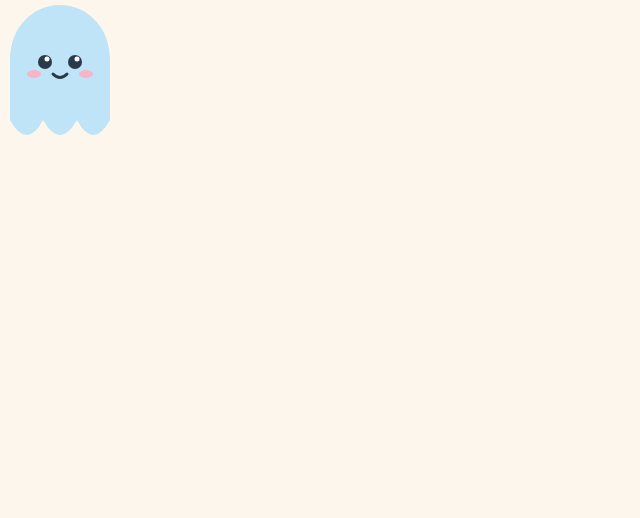
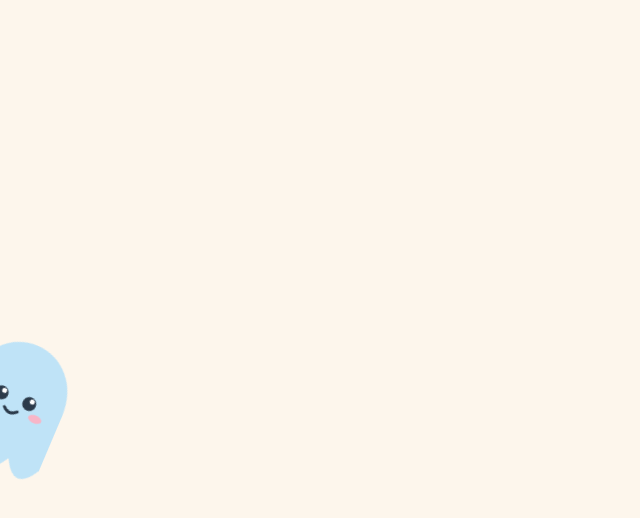
Before and after one commit to sediesimpson/blobby, a plain HTML site: page index.html in a window 1280 px wide. Shown: the whole page, without its empty margins (0-640 px from the left). Drawn offline with Linux system fonts and the light colour scheme.

Commit message:
make blobby peek at an angle

```diff
--- a/index.html
+++ b/index.html
@@ -7,6 +7,14 @@
       margin: 0;
       height: 100vh;
       background: #fdf6ec;
+      overflow: hidden;
+    }
+    #blobby {
+      position: fixed;
+      top: calc(50% - 70px);
+      left: -75px;
+      transform: rotate(23deg);
+      transform-origin: bottom center;
     }
   </style>
 </head>
```
